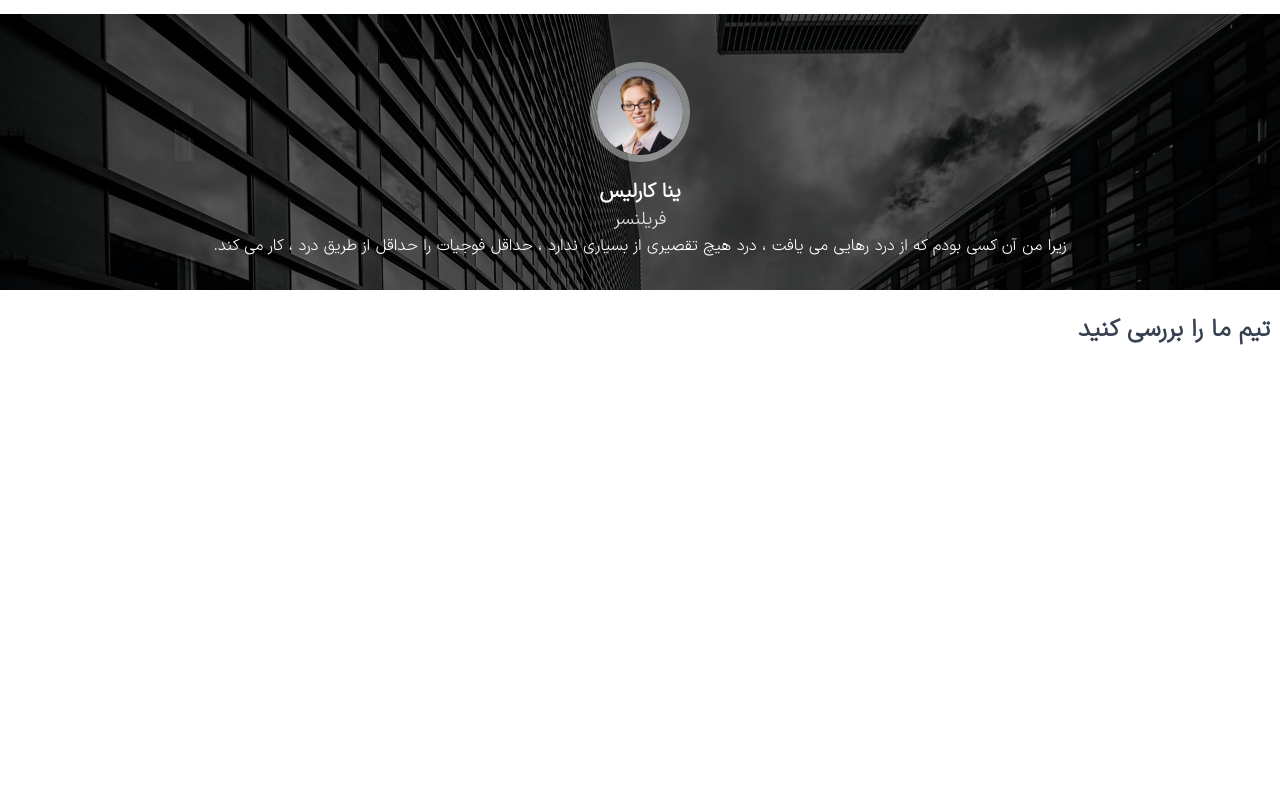
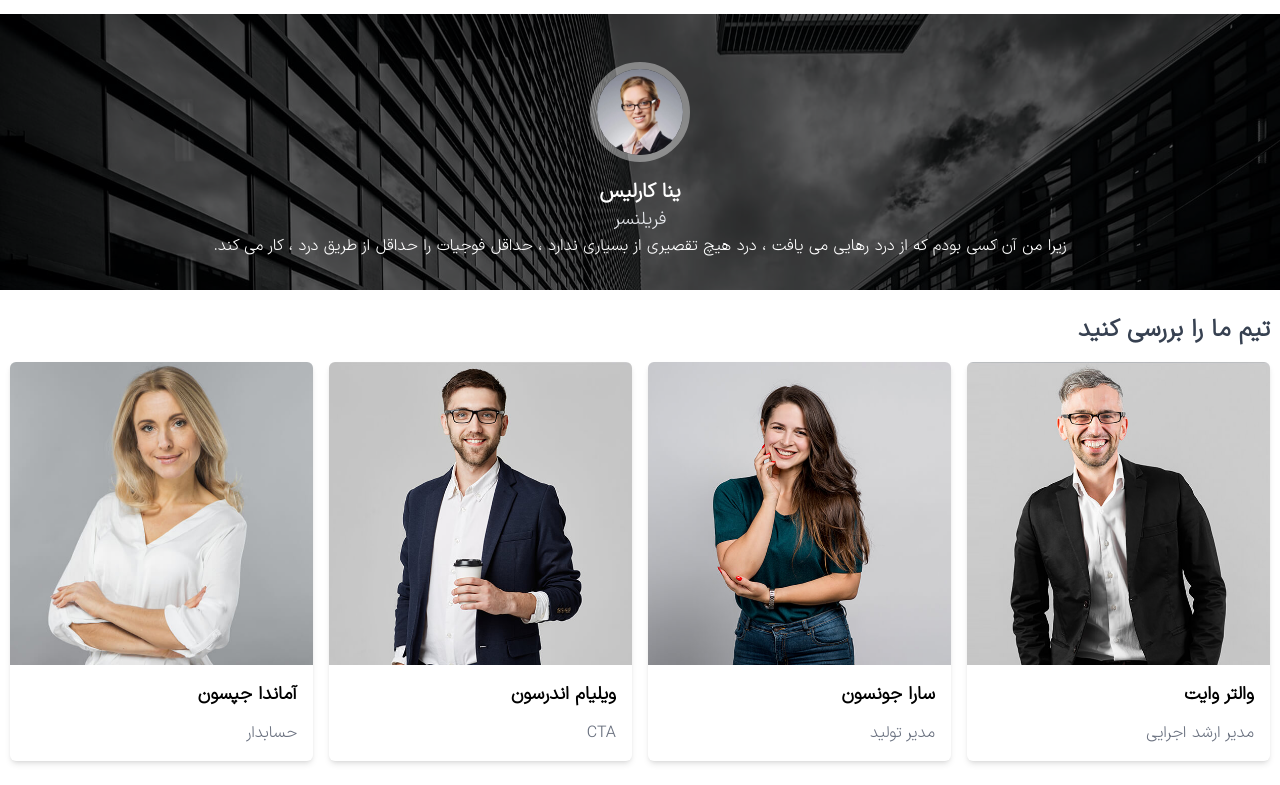
Before and after one commit to Sina-Soroosh/kasuka, a Next.js app: page / in a window 1280 px wide. Shown: the part 3906-4691 px from the top of the page. Before the commit the page ends 4292 px from the top, so only its background shows below. Built offline with nearby package versions, Linux system fonts and the light colour scheme.

Commit message:
coding Member module

```diff
--- /dev/null
+++ b/src/components/modules/Member/Member.tsx
@@ -0,0 +1,64 @@
+import React from "react";
+import { FaFacebook, FaInstagram, FaLinkedin, FaTwitter } from "react-icons/fa";
+
+type MemberProps = {
+  img: string;
+  name: string;
+  job: string;
+};
+
+function Member({ img, job, name }: MemberProps) {
+  return (
+    <>
+      <div className="overflow-hidden shadow-md rounded-md">
+        <div className="container-member">
+          <div className="relative group">
+            <img src={img} alt={name} />
+            <div className="absolute bottom-9 transition-all inset-x-0 opacity-0 duration-300 group-hover:opacity-100 group-hover:bottom-8">
+              <ul className="flex justify-center gap-4 m-auto">
+                <li>
+                  <a
+                    href="#"
+                    className="text-black block p-2 rounded-md text-xl bg-slate-200 backdrop-opacity-70 transition-colors hover:bg-primary"
+                  >
+                    <FaLinkedin />
+                  </a>
+                </li>
+                <li>
+                  <a
+                    href="#"
+                    className="text-black block p-2 rounded-md text-xl bg-slate-200 backdrop-opacity-70 transition-colors hover:bg-primary"
+                  >
+                    <FaInstagram />
+                  </a>
+                </li>
+                <li>
+                  <a
+                    href="#"
+                    className="text-black block p-2 rounded-md text-xl bg-slate-200 backdrop-opacity-70 transition-colors hover:bg-primary"
+                  >
+                    <FaFacebook />
+                  </a>
+                </li>
+                <li>
+                  <a
+                    href="#"
+                    className="text-black block p-2 rounded-md text-xl bg-slate-200 backdrop-opacity-70 transition-colors hover:bg-primary"
+                  >
+                    <FaTwitter />
+                  </a>
+                </li>
+              </ul>
+            </div>
+          </div>
+          <div className="p-4">
+            <h4 className="text-lg mb-3 font-bold text-black">{name}</h4>
+            <span className="text-base text-gray-500">{job}</span>
+          </div>
+        </div>
+      </div>
+    </>
+  );
+}
+
+export default Member;
--- a/src/components/templates/Team.tsx
+++ b/src/components/templates/Team.tsx
@@ -1,4 +1,5 @@
 import React from "react";
+import Member from "../modules/Member/Member";
 
 function Team() {
   return (
@@ -8,7 +9,20 @@ function Team() {
           <h2 className="my-4 text-gray-700 font-bold text-2xl">
             تیم ما را بررسی کنید
           </h2>
-          <div className="grid grid-cols-1 md:grid-cols-2 lg:grid-cols-4 gap-4"></div>
+          <div className="grid grid-cols-1 sm:grid-cols-2 lg:grid-cols-4 gap-4">
+            <Member
+              name="والتر وایت"
+              job="مدیر ارشد اجرایی"
+              img="images/team-1.jpg"
+            />
+            <Member
+              name="سارا جونسون"
+              job="مدیر تولید"
+              img="images/team-2.jpg"
+            />
+            <Member name="ویلیام اندرسون" job="CTA" img="images/team-3.jpg" />
+            <Member name="آماندا جپسون" job="حسابدار" img="images/team-4.jpg" />
+          </div>
         </div>
       </div>
     </>
```
